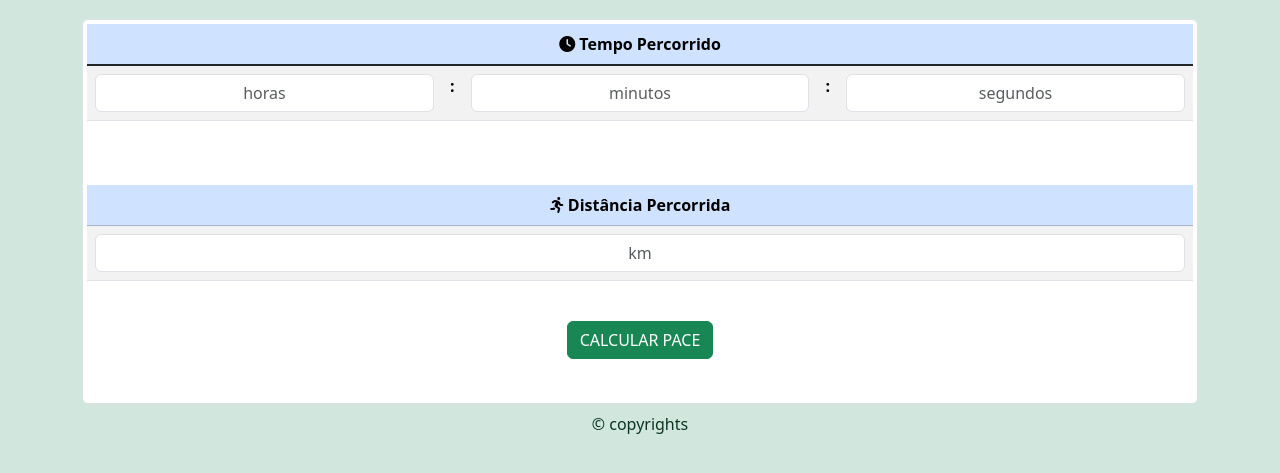
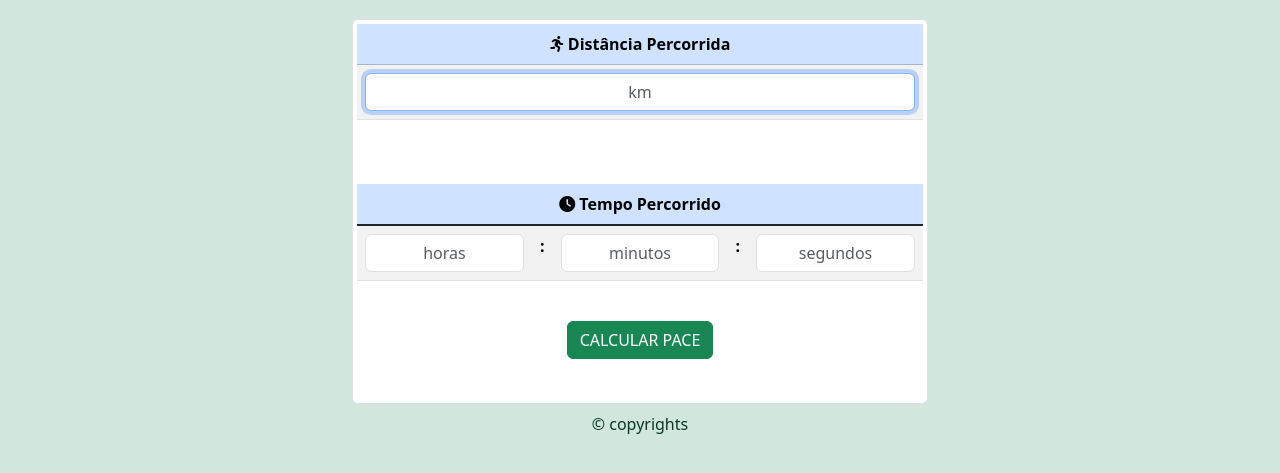
Before and after one commit to criscristiandarosa/calculadora-pace, a plain HTML site: page index.html in a window 1280 px wide. Shown: the part 69-542 px from the top of the page. Drawn offline with Linux system fonts and the light colour scheme.

Commit message:
Update index.html

```diff
--- a/index.html
+++ b/index.html
@@ -8,6 +8,14 @@
 </head>
     <link href="bootstrap-5.3.3-dist/css/bootstrap.min.css" rel="stylesheet">
     <link href="https://cdnjs.cloudflare.com/ajax/libs/font-awesome/6.0.0-beta3/css/all.min.css" rel="stylesheet">
+
+    <style>
+        @media (min-width: 576px) {
+            .container {
+                max-width: 600px; /* Ajuste conforme necessário */
+            }
+        }
+    </style>
 
     <style>
         #doisPontos {
@@ -29,7 +37,20 @@
         <section class="border rounded p-1 mb-2 bg-white text-dark">
 
             <div id="entradas">
-
+                <table class="table table-striped">
+                    <thead class="table-primary">
+                        <tr>
+                            <th><i class="fa-solid fa-person-running"></i> Distância Percorrida</th>
+                        </tr>
+                    </thead>
+                    <tbody>
+                        <tr>
+                            <td><input class="form-control text-center" type="text" name="distancia" id="distancia" placeholder="km" oninput="limitarCasasDecimais(this)" autofocus></td>
+                        </tr>
+                    </tbody>
+                </table>
+                <br>
+                <br>
                 <table class="table table-striped">
                     <thead class="table-primary">
                         <tr>
@@ -43,20 +64,6 @@
                             <td><input class="form-control text-center" id="minutos" type="text" maxlength="2" placeholder="minutos" oninput="validaMinuto(this)"></td>
                             <td id="doisPontos"><strong>:</strong></td>
                             <td><input class="form-control text-center" id="segundos" type="text" maxlength="2" placeholder="segundos" oninput="validaSegundo(this)"></td>
-                            </tr>
-                        </tbody>
-                    </table>
-                    <br>
-                    <br>
-                    <table class="table table-striped">
-                        <thead class="table-primary">
-                            <tr>
-                                <th><i class="fa-solid fa-person-running"></i> Distância Percorrida</th>
-                            </tr>
-                        </thead>
-                        <tbody>
-                            <tr>
-                                <td><input class="form-control text-center" type="text" name="distancia" id="distancia" placeholder="km" oninput="limitarCasasDecimais(this)"></td>
                         </tr>
                     </tbody>
                 </table>
```
Lines whose indentation alone changed are shown as unchanged.
